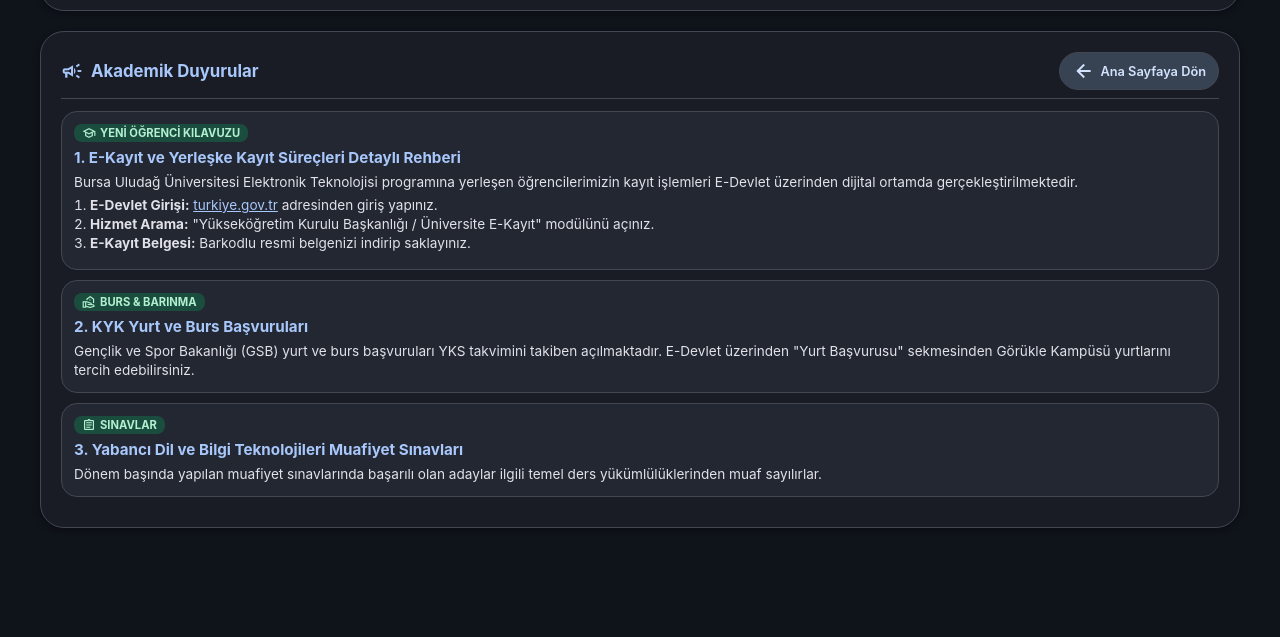
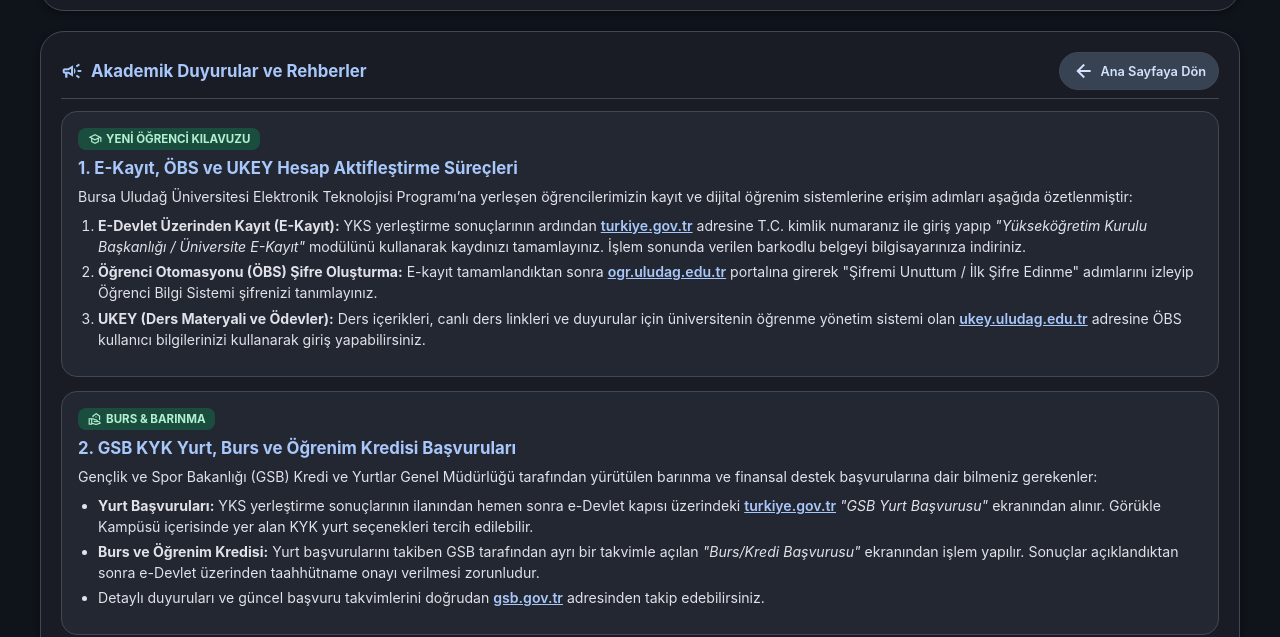
Before and after one commit to berat623/opendata, a plain HTML site: page index.html in a window 1280 px wide. Both pictures are taken after a click on the element 440 px from the left and 185 px from the top of the page. Shown: the part 113-750 px from the top of the page. Drawn offline with nearby package versions, Linux system fonts and the light colour scheme; a web font is replaced by a local one.

Commit message:
Update index.html

```diff
--- a/index.html
+++ b/index.html
@@ -290,31 +290,50 @@
             text-overflow: ellipsis;
         }
 
+        /* Announcement Detailed Styling */
         .announcement-item {
             background-color: var(--md-sys-color-surface-container-high);
             border: 1px solid var(--md-sys-color-outline-variant);
             border-radius: var(--md-sys-shape-corner-medium);
-            padding: 12px;
-            margin-bottom: 10px;
+            padding: 16px;
+            margin-bottom: 14px;
         }
 
         .announcement-item-title {
             color: var(--md-sys-color-primary);
-            font-size: 0.95rem;
+            font-size: 1.05rem;
             font-weight: 700;
-            margin-bottom: 6px;
+            margin-bottom: 8px;
         }
 
         .announcement-item-content {
             color: var(--md-sys-color-on-background);
-            font-size: 0.85rem;
-            line-height: 1.4;
+            font-size: 0.88rem;
+            line-height: 1.5;
         }
 
-        .announcement-item-content ol, .announcement-item-content ul {
-            margin-left: 16px;
-            margin-top: 4px;
+        .announcement-item-content p {
+            margin-bottom: 8px;
+        }
+
+        .announcement-item-content ul, .announcement-item-content ol {
+            margin-left: 20px;
+            margin-top: 6px;
+            margin-bottom: 10px;
+        }
+
+        .announcement-item-content li {
             margin-bottom: 4px;
+        }
+
+        .announcement-item-content a {
+            color: var(--md-sys-color-primary);
+            text-decoration: underline;
+            font-weight: 600;
+        }
+
+        .announcement-item-content a:hover {
+            color: var(--md-sys-color-on-primary-container);
         }
 
         .m3-chip {
@@ -323,11 +342,11 @@
             gap: 4px;
             background-color: var(--md-sys-color-tertiary-container);
             color: var(--md-sys-color-on-tertiary-container);
-            padding: 2px 8px;
+            padding: 4px 10px;
             border-radius: var(--md-sys-shape-corner-small);
-            font-size: 0.7rem;
+            font-size: 0.72rem;
             font-weight: 700;
-            margin-bottom: 6px;
+            margin-bottom: 8px;
             text-transform: uppercase;
         }
 
@@ -449,7 +468,7 @@
                                 <span class="material-symbols-outlined">campaign</span>
                                 Duyurular ve Bilgilendirmeler
                             </h2>
-                            <p>E-Kayıt Rehberi, KYK Yurt/Burs İşlemleri ve Muafiyet Sınavları</p>
+                            <p>E-Kayıt Rehberi, ÖBS/UKEY Girişleri, KYK İşlemleri ve Muafiyet Sınavları</p>
                         </div>
                         <button class="m3-btn-filled">
                             <span>Duyurular İçin Tıklayınız</span>
@@ -519,7 +538,7 @@
                 <div class="card-header-bar">
                     <div class="card-title-group">
                         <span class="material-symbols-outlined">campaign</span>
-                        <span>Akademik Duyurular</span>
+                        <span>Akademik Duyurular ve Rehberler</span>
                     </div>
                     <button class="m3-btn-tonal" onclick="toggleView('main')">
                         <span class="material-symbols-outlined">arrow_back</span>
@@ -527,43 +546,75 @@
                     </button>
                 </div>
 
+                <!-- DUYURU 1 -->
                 <div class="announcement-item">
                     <span class="m3-chip">
                         <span class="material-symbols-outlined" style="font-size: 14px;">school</span>
                         Yeni Öğrenci Kılavuzu
                     </span>
-                    <div class="announcement-item-title">1. E-Kayıt ve Yerleşke Kayıt Süreçleri Detaylı Rehberi</div>
+                    <div class="announcement-item-title">1. E-Kayıt, ÖBS ve UKEY Hesap Aktifleştirme Süreçleri</div>
                     <div class="announcement-item-content">
-                        Bursa Uludağ Üniversitesi Elektronik Teknolojisi programına yerleşen öğrencilerimizin kayıt işlemleri E-Devlet üzerinden dijital ortamda gerçekleştirilmektedir.
+                        <p>Bursa Uludağ Üniversitesi Elektronik Teknolojisi Programı’na yerleşen öğrencilerimizin kayıt ve dijital öğrenim sistemlerine erişim adımları aşağıda özetlenmiştir:</p>
                         <ol>
-                            <li><strong>E-Devlet Girişi:</strong> <a href="https://www.turkiye.gov.tr" target="_blank" style="color: var(--md-sys-color-primary);">turkiye.gov.tr</a> adresinden giriş yapınız.</li>
-                            <li><strong>Hizmet Arama:</strong> "Yükseköğretim Kurulu Başkanlığı / Üniversite E-Kayıt" modülünü açınız.</li>
-                            <li><strong>E-Kayıt Belgesi:</strong> Barkodlu resmi belgenizi indirip saklayınız.</li>
+                            <li>
+                                <strong>E-Devlet Üzerinden Kayıt (E-Kayıt):</strong> YKS yerleştirme sonuçlarının ardından <a href="https://www.turkiye.gov.tr" target="_blank">turkiye.gov.tr</a> adresine T.C. kimlik numaranız ile giriş yapıp <em>"Yükseköğretim Kurulu Başkanlığı / Üniversite E-Kayıt"</em> modülünü kullanarak kaydınızı tamamlayınız. İşlem sonunda verilen barkodlu belgeyi bilgisayarınıza indiriniz.
+                            </li>
+                            <li>
+                                <strong>Öğrenci Otomasyonu (ÖBS) Şifre Oluşturma:</strong> E-kayıt tamamlandıktan sonra <a href="https://ogr.uludag.edu.tr" target="_blank">ogr.uludag.edu.tr</a> portalına girerek "Şifremi Unuttum / İlk Şifre Edinme" adımlarını izleyip Öğrenci Bilgi Sistemi şifrenizi tanımlayınız.
+                            </li>
+                            <li>
+                                <strong>UKEY (Ders Materyali ve Ödevler):</strong> Ders içerikleri, canlı ders linkleri ve duyurular için üniversitenin öğrenme yönetim sistemi olan <a href="https://ukey.uludag.edu.tr" target="_blank">ukey.uludag.edu.tr</a> adresine ÖBS kullanıcı bilgilerinizi kullanarak giriş yapabilirsiniz.
+                            </li>
                         </ol>
                     </div>
                 </div>
 
+                <!-- DUYURU 2 -->
                 <div class="announcement-item">
                     <span class="m3-chip">
                         <span class="material-symbols-outlined" style="font-size: 14px;">real_estate_agent</span>
                         Burs & Barınma
                     </span>
-                    <div class="announcement-item-title">2. KYK Yurt ve Burs Başvuruları</div>
+                    <div class="announcement-item-title">2. GSB KYK Yurt, Burs ve Öğrenim Kredisi Başvuruları</div>
                     <div class="announcement-item-content">
-                        Gençlik ve Spor Bakanlığı (GSB) yurt ve burs başvuruları YKS takvimini takiben açılmaktadır. E-Devlet üzerinden "Yurt Başvurusu" sekmesinden Görükle Kampüsü yurtlarını tercih edebilirsiniz.
+                        <p>Gençlik ve Spor Bakanlığı (GSB) Kredi ve Yurtlar Genel Müdürlüğü tarafından yürütülen barınma ve finansal destek başvurularına dair bilmeniz gerekenler:</p>
+                        <ul>
+                            <li>
+                                <strong>Yurt Başvuruları:</strong> YKS yerleştirme sonuçlarının ilanından hemen sonra e-Devlet kapısı üzerindeki <a href="https://www.turkiye.gov.tr" target="_blank">turkiye.gov.tr</a> <em>"GSB Yurt Başvurusu"</em> ekranından alınır. Görükle Kampüsü içerisinde yer alan KYK yurt seçenekleri tercih edilebilir.
+                            </li>
+                            <li>
+                                <strong>Burs ve Öğrenim Kredisi:</strong> Yurt başvurularını takiben GSB tarafından ayrı bir takvimle açılan <em>"Burs/Kredi Başvurusu"</em> ekranından işlem yapılır. Sonuçlar açıklandıktan sonra e-Devlet üzerinden taahhütname onayı verilmesi zorunludur.
+                            </li>
+                            <li>
+                                Detaylı duyuruları ve güncel başvuru takvimlerini doğrudan <a href="https://www.gsb.gov.tr" target="_blank">gsb.gov.tr</a> adresinden takip edebilirsiniz.
+                            </li>
+                        </ul>
                     </div>
                 </div>
 
+                <!-- DUYURU 3 -->
                 <div class="announcement-item">
                     <span class="m3-chip">
                         <span class="material-symbols-outlined" style="font-size: 14px;">assignment</span>
                         Sınavlar
                     </span>
-                    <div class="announcement-item-title">3. Yabancı Dil ve Bilgi Teknolojileri Muafiyet Sınavları</div>
+                    <div class="announcement-item-title">3. Yabancı Dil ve Temel Bilgi Teknolojileri Muafiyet Sınavları</div>
                     <div class="announcement-item-content">
-                        Dönem başında yapılan muafiyet sınavlarında başarılı olan adaylar ilgili temel ders yükümlülüklerinden muaf sayılırlar.
+                        <p>Güz yarıyılı başında birinci sınıf öğrencilerine yönelik düzenlenen muafiyet sınavları hakkında detaylar:</p>
+                        <ul>
+                            <li>
+                                <strong>Zorunlu Yabancı Dil (İngilizce I-II) Muafiyet Sınavı:</strong> BUÜ Yabancı Diller Yüksekokulu (<a href="https://uludag.edu.tr/ydyo" target="_blank">uludag.edu.tr/ydyo</a>) tarafından akademik takvimde belirtilen tarihte yapılır. Sınavdan baraj puanı (60 ve üzeri) alan öğrenciler <code>YDL101</code> ve <code>YDL102</code> derslerinden muaf tutulur.
+                            </li>
+                            <li>
+                                <strong>Temel Bilgi Teknolojileri Kullanımı Muafiyet Sınavı:</strong> BUÜ Enformatik Bölüm Başkanlığı (<a href="https://uludag.edu.tr/enformatik" target="_blank">uludag.edu.tr/enformatik</a>) koordinatörlüğünde çevrim içi veya yüz yüze düzenlenir. Başarılı olan öğrenciler müfredattaki temel bilgisayar dersini doğrudan başarmış sayılır.
+                            </li>
+                            <li>
+                                Sınav yerleri, saatleri ve öğrenci listeleri ders kayıt haftasında Meslek Yüksekokulu ve ilgili bölüm web sayfalarında ilan edilmektedir.
+                            </li>
+                        </ul>
                     </div>
                 </div>
+
             </div>
         </div>
     </div>
```
